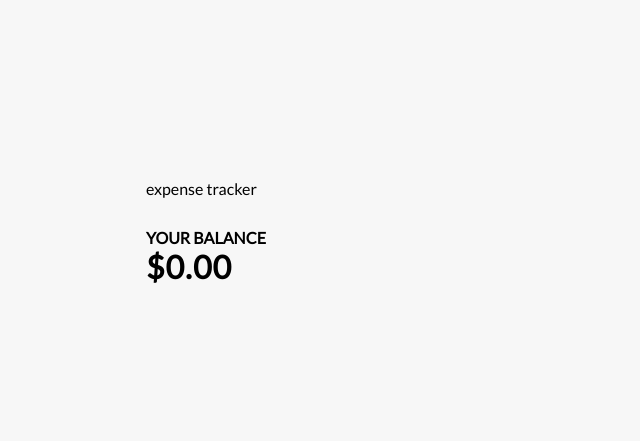
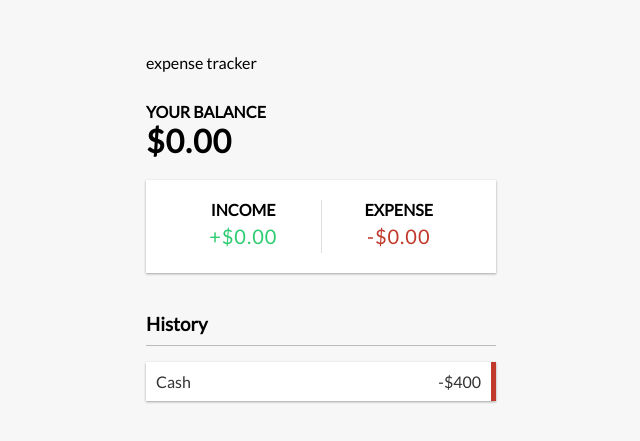
Before and after one commit to aaronsHarris/expense-tracker-react, a React (Create React App) app in the folder client/: page / in a window 1280 px wide. Shown: the part 153-594 px from the top of the page, without its empty margins (319-959 px from the left). Built offline with nearby package versions, Linux system fonts and the light colour scheme.

Commit message:
added addTransactionList and TransactionList components, cleaned up syntax errors on various components

```diff
--- a/client/src/App.js
+++ b/client/src/App.js
@@ -1,12 +1,17 @@
 import './App.css';
 import { Header } from './components/Header.jsx'
 import {Balance} from './components/Balance.jsx'
+import {IncomeExpenses} from './components/IncomeExpenses.jsx'
+import { TransactionList } from './components/TransactionList';
+
 function App() {
   return (
     <div>
       <Header />
       <div className="container">
-      <Balance />
+        <Balance />
+        <IncomeExpenses />
+        <TransactionList />
       </div>
     </div>
   );
--- a/client/src/components/Balance.jsx
+++ b/client/src/components/Balance.jsx
@@ -4,7 +4,7 @@
     return (
         <>
            <h4>Your Balance</h4>
-           <h1 id='balance'>$0.00</h1>
+           <h1>$0.00</h1>
         </>
     )
 }
--- /dev/null
+++ b/client/src/components/IncomeExpenses.jsx
@@ -0,0 +1,16 @@
+import React from 'react'
+
+export const IncomeExpenses = () => {
+    return (
+        <div className="inc-exp-container">
+        <div>
+          <h4>Income</h4>
+          <p className="money plus">+$0.00</p>
+        </div>
+        <div>
+          <h4>Expense</h4>
+          <p className="money minus">-$0.00</p>
+        </div>
+      </div>
+    )
+}
--- /dev/null
+++ b/client/src/components/TransactionList.jsx
@@ -0,0 +1,15 @@
+import React from "react";
+
+export const TransactionList = () => {
+  return (
+    <>
+      <h3>History</h3>
+      <ul className="list">
+        <li className="minus">
+          Cash <span>-$400</span>
+          <button className="delete-btn">x</button>
+        </li>
+      </ul>
+    </>
+  );
+};
```
Also changed, not shown: client/src/components/AddTransactionList.jsx (added, +23 -0 lines).
